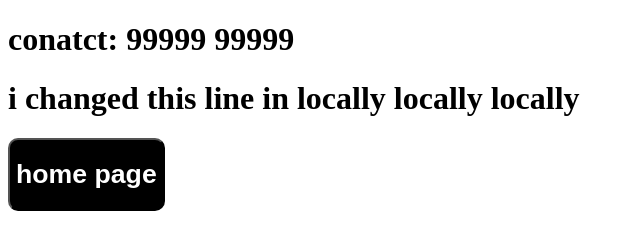
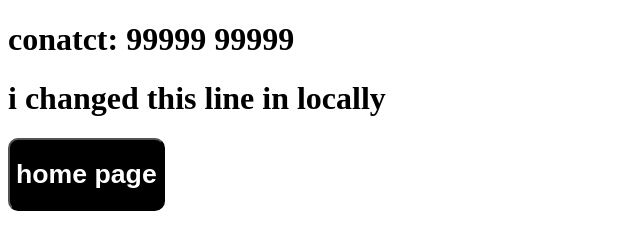
Before and after one commit to Moulithar/learning-nz, a plain HTML site: page contact.html in a window 1280 px wide. Shown: the whole page, without its empty margins (0-640 px from the left). Drawn offline with Linux system fonts and the light colour scheme.

Commit message:
from local

```diff
--- a/contact.html
+++ b/contact.html
@@ -7,7 +7,7 @@
 </head>
 <body>
     <h1>conatct: 99999 99999</h1>
-    <h1>i changed this line in locally locally locally</h1>
+    <h1>i changed this line in locally</h1>
 
     <a href="./index.html" class=""  > <button style="color:white; background-color: black; border-radius: 10px;"><h1>home page</h1></button></a>
 <img src="../marginalia-452@2x.png" alt="">
```
